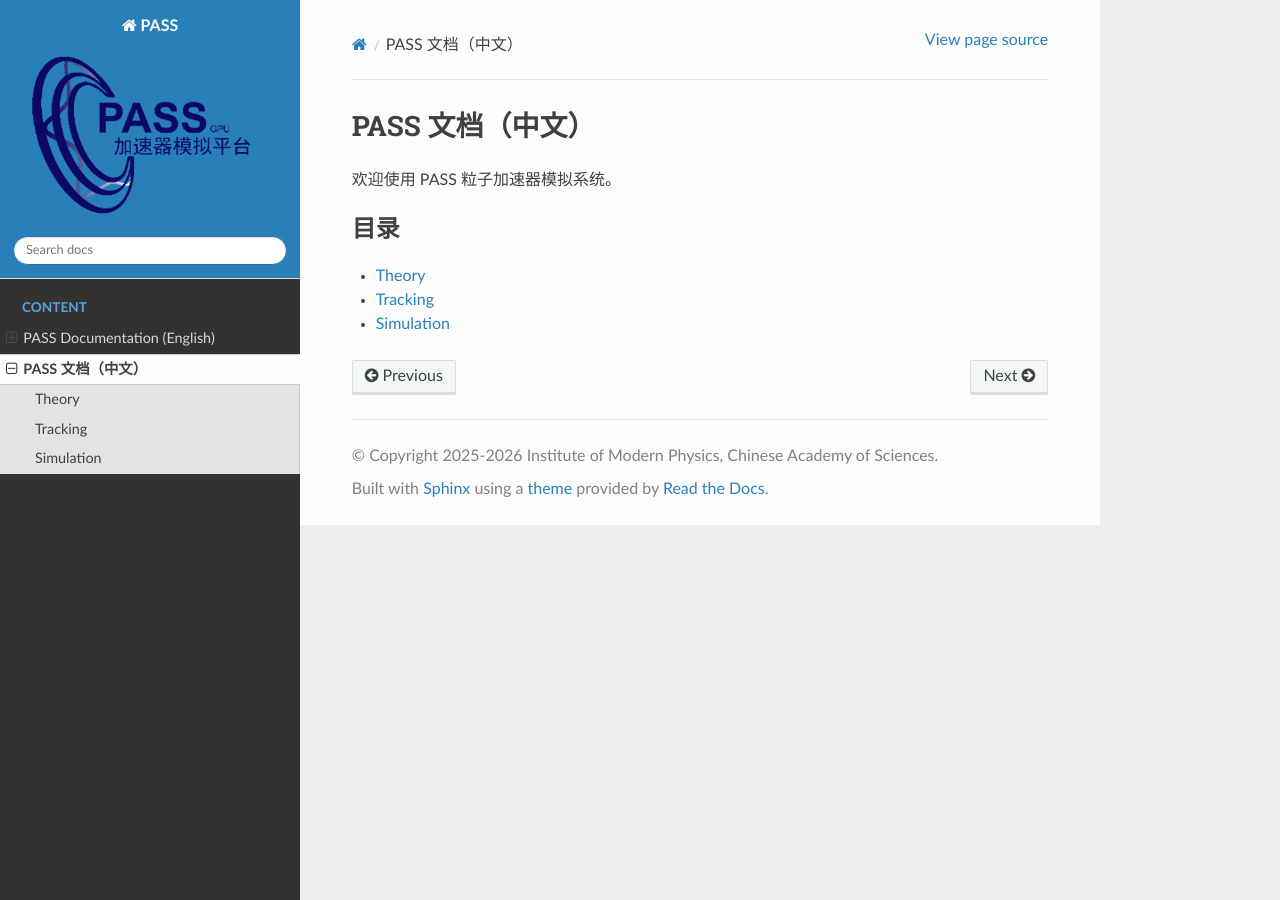
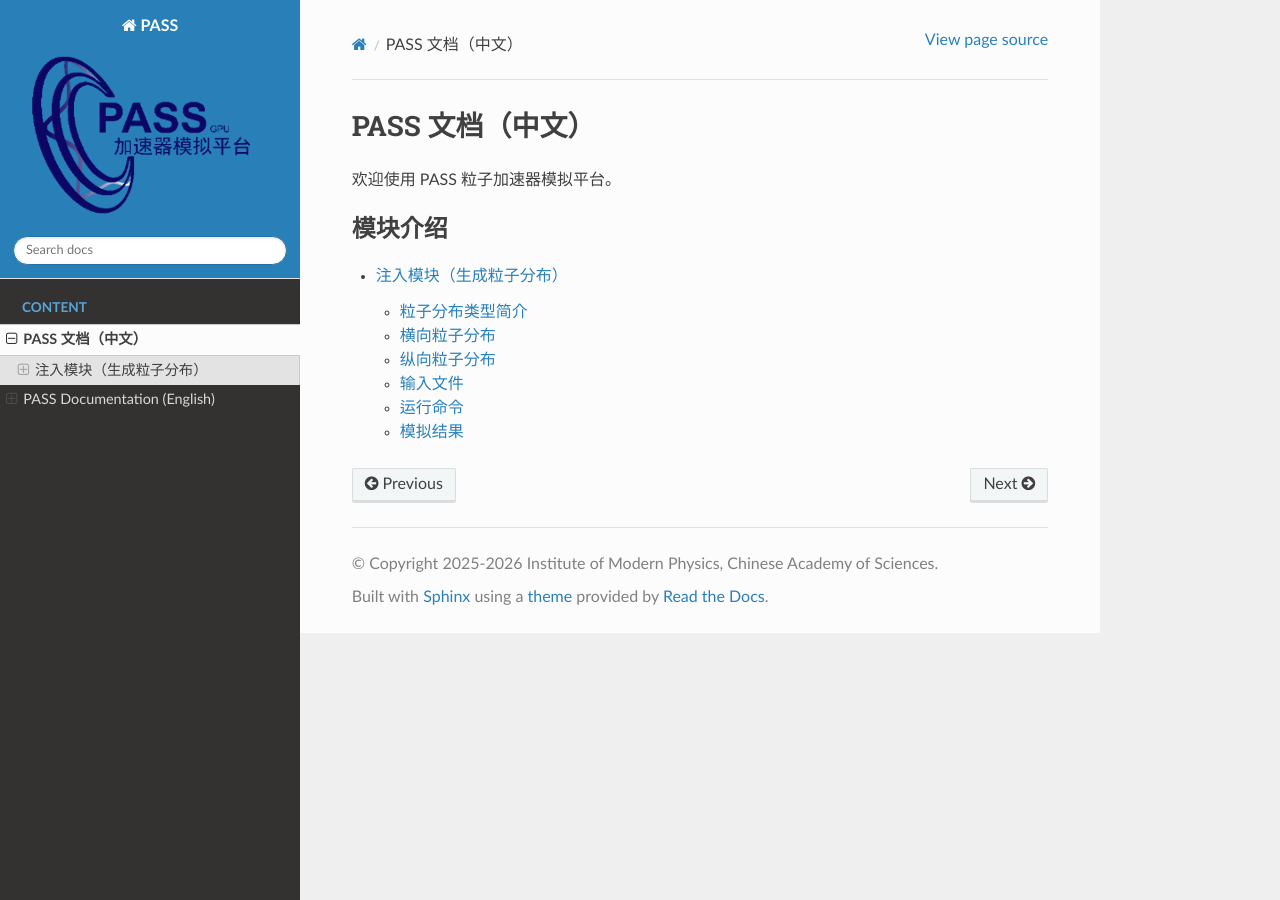
Before and after one commit to changmx/PASS, a Sphinx documentation site: the page built from docs/source/zh/index.rst, in a window 1280 px wide. Built offline with Sphinx 7.4.7 and the Read the Docs theme 3.1.0, drawn with Linux system fonts in a browser that asks for light colours.

```diff
--- a/docs/source/_static/custom.css
+++ b/docs/source/_static/custom.css
@@ -10,3 +10,8 @@
     box-shadow: none !important;
     padding: 0 !important;
 }
+
+/* 让所有图片的标题（figcaption）显示为正体 */
+.caption-text {
+    font-style: normal !important;
+}
--- a/docs/source/index.rst
+++ b/docs/source/index.rst
@@ -7,5 +7,5 @@ Welcome / 欢迎使用 PASS
    :maxdepth: 1
    :caption: Content
 
+   zh/index
    en/index
-   zh/index
--- a/docs/source/zh/index.rst
+++ b/docs/source/zh/index.rst
@@ -1,12 +1,11 @@
 PASS 文档（中文）
-================
+==================
 
-欢迎使用 PASS 粒子加速器模拟系统。
+欢迎使用 PASS 粒子加速器模拟平台。
+
 
 .. toctree::
-   :maxdepth: 2
-   :caption: 目录
+   :maxdepth: 3
+   :caption: 模块介绍
 
-   theory
-   tracking
-   simulation
+   injection
--- a/docs/source/zh/simulation.rst
+++ /dev/null
@@ -1,4 +0,0 @@
-Simulation
-==========
-
-test
--- a/docs/source/zh/tracking.rst
+++ /dev/null
@@ -1,4 +0,0 @@
-Tracking
-========
-
-test2
```
Also changed, not shown: other parts of docs/source/index.rst (+1 -1 lines), docs/source/zh/theory.rst (deleted, +0 -8 lines), docs/.github/workflows/sphinx.yml (deleted), 1 other file.
